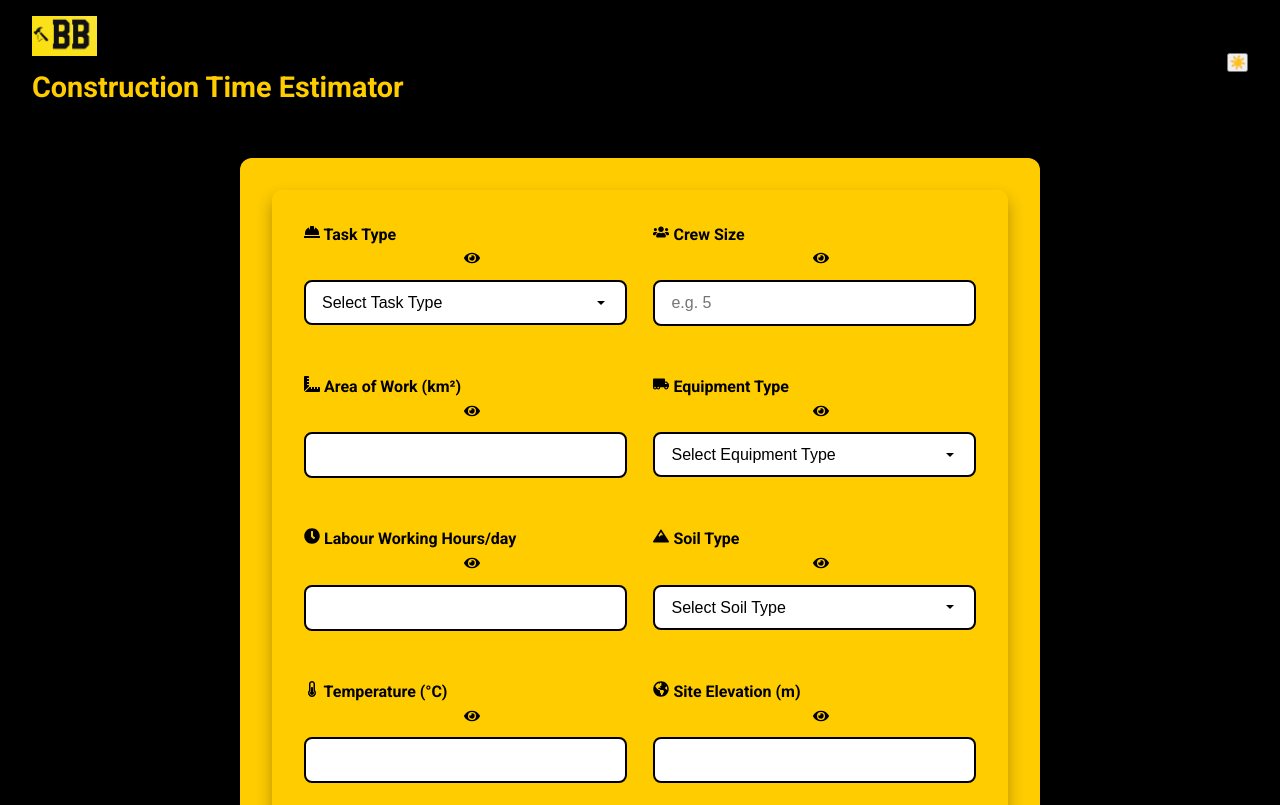
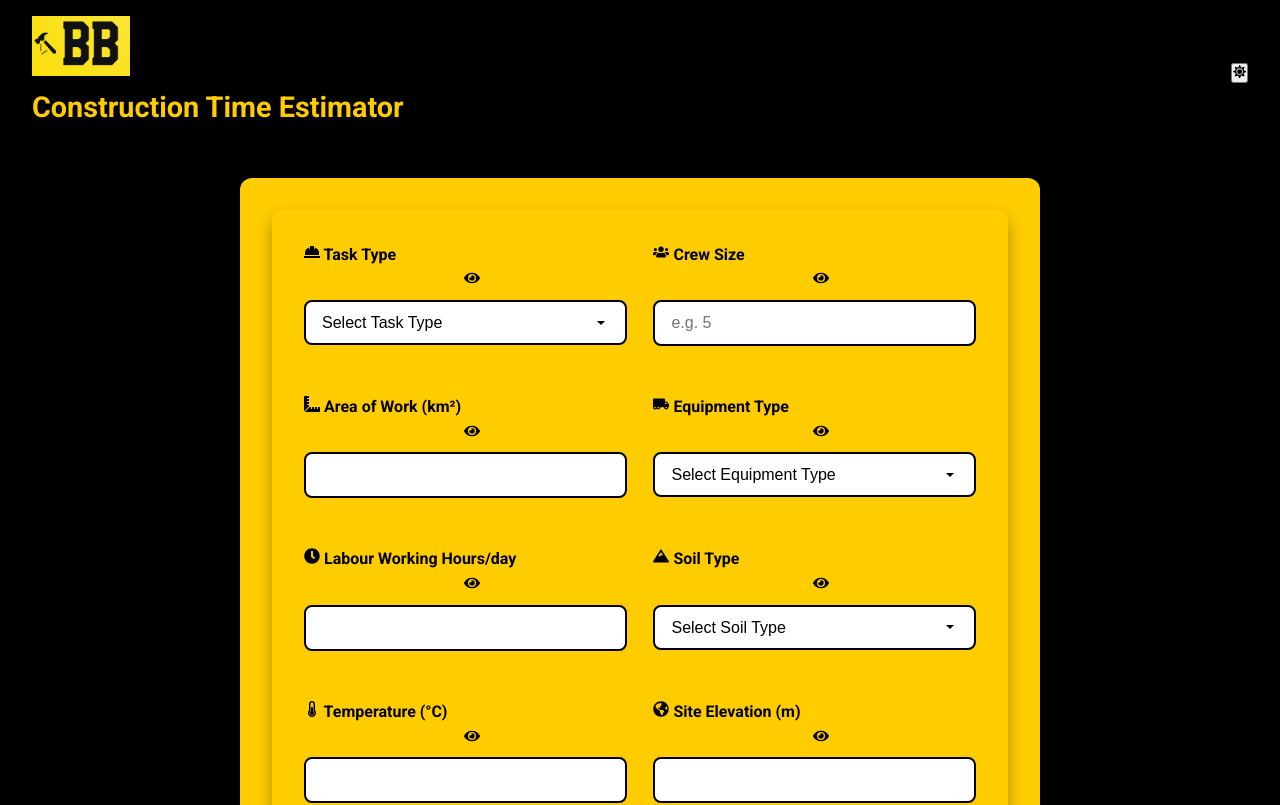
Before and after one commit to PraveenKumarTV/Caterpillar-hackathon, a React (Vite) app: page / in a window 1280 px wide. Shown: the top 805 px of the page. Built offline with nearby package versions, Linux system fonts and the light colour scheme.

Commit message:
updated logo

```diff
--- a/src/header.jsx
+++ b/src/header.jsx
@@ -1,3 +1,4 @@
+import { FaSun, FaMoon } from 'react-icons/fa';
 import caterpillarLogo from '/caterpillar_logo.png';
 
 export default function Header({ darkMode, toggleDarkMode }) {
@@ -17,7 +18,7 @@ export default function Header({ darkMode, toggleDarkMode }) {
             : 'bg-black text-yellow-400 hover:bg-yellow-600 border-black'
           }`}
       >
-        {darkMode ? '☀️' : '🌙'}
+        {darkMode ? <FaSun /> : <FaMoon />}
       </button>
     </header>
   );
--- a/src/index.css
+++ b/src/index.css
@@ -43,7 +43,7 @@ header {
 }
 
 header img {
-  height: 40px;
+  height: 60px;
 }
 
 header h1 {
```
